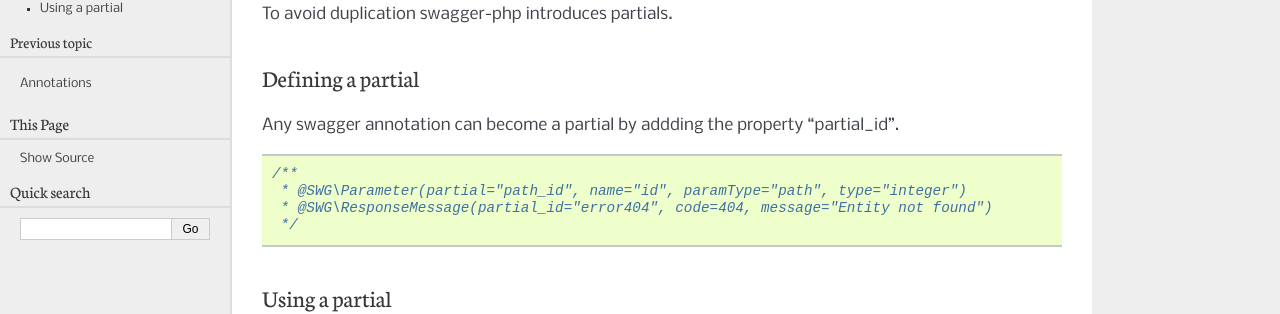
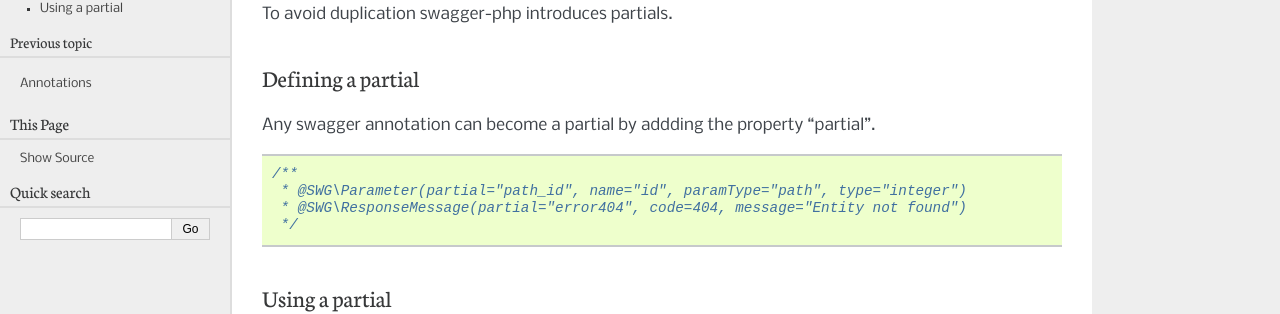
Before and after one commit to zircote/swagger-php, a Sphinx documentation site: the page built from docs/partials.rst, in a window 1280 px wide. Shown: the part 116-430 px from the top of the page. Built offline with Sphinx 7.4.7, drawn with Linux system fonts in a browser that asks for light colours.

Commit message:
Fix partial_id

```diff
--- a/docs/partials.rst
+++ b/docs/partials.rst
@@ -7,14 +7,14 @@
 Defining a partial
 ******************
 
-Any swagger annotation can become a partial by addding the property "partial_id".
+Any swagger annotation can become a partial by addding the property "partial".
 
 
 .. code-block:: php
 
   /**
    * @SWG\Parameter(partial="path_id", name="id", paramType="path", type="integer")
-   * @SWG\ResponseMessage(partial_id="error404", code=404, message="Entity not found")
+   * @SWG\ResponseMessage(partial="error404", code=404, message="Entity not found")
    */
 
 Using a partial
--- a/partials.html
+++ b/partials.html
@@ -57,10 +57,10 @@
 <p>To avoid duplication swagger-php introduces partials.</p>
 <div class="section" id="defining-a-partial">
 <h2>Defining a partial<a class="headerlink" href="#defining-a-partial" title="Permalink to this headline">¶</a></h2>
-<p>Any swagger annotation can become a partial by addding the property &#8220;partial_id&#8221;.</p>
+<p>Any swagger annotation can become a partial by addding the property &#8220;partial&#8221;.</p>
 <div class="highlight-php"><div class="highlight"><pre><span class="sd">/**</span>
 <span class="sd"> * @SWG\Parameter(partial=&quot;path_id&quot;, name=&quot;id&quot;, paramType=&quot;path&quot;, type=&quot;integer&quot;)</span>
-<span class="sd"> * @SWG\ResponseMessage(partial_id=&quot;error404&quot;, code=404, message=&quot;Entity not found&quot;)</span>
+<span class="sd"> * @SWG\ResponseMessage(partial=&quot;error404&quot;, code=404, message=&quot;Entity not found&quot;)</span>
 <span class="sd"> */</span>
 </pre></div>
 </div>
```
Also changed, not shown: 1 other file.
